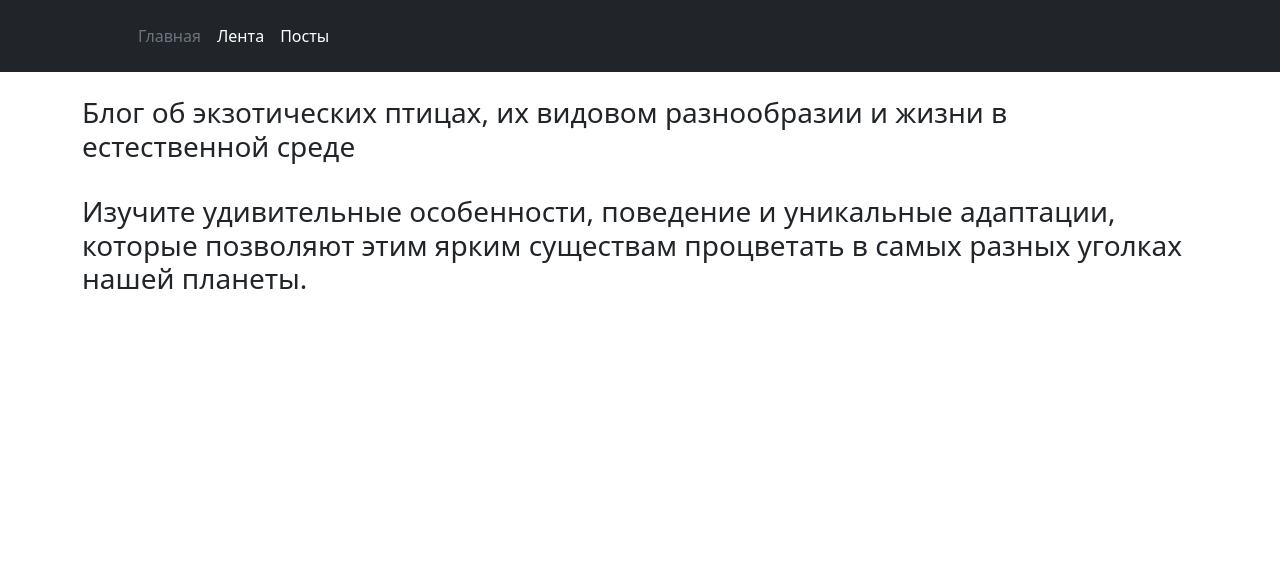
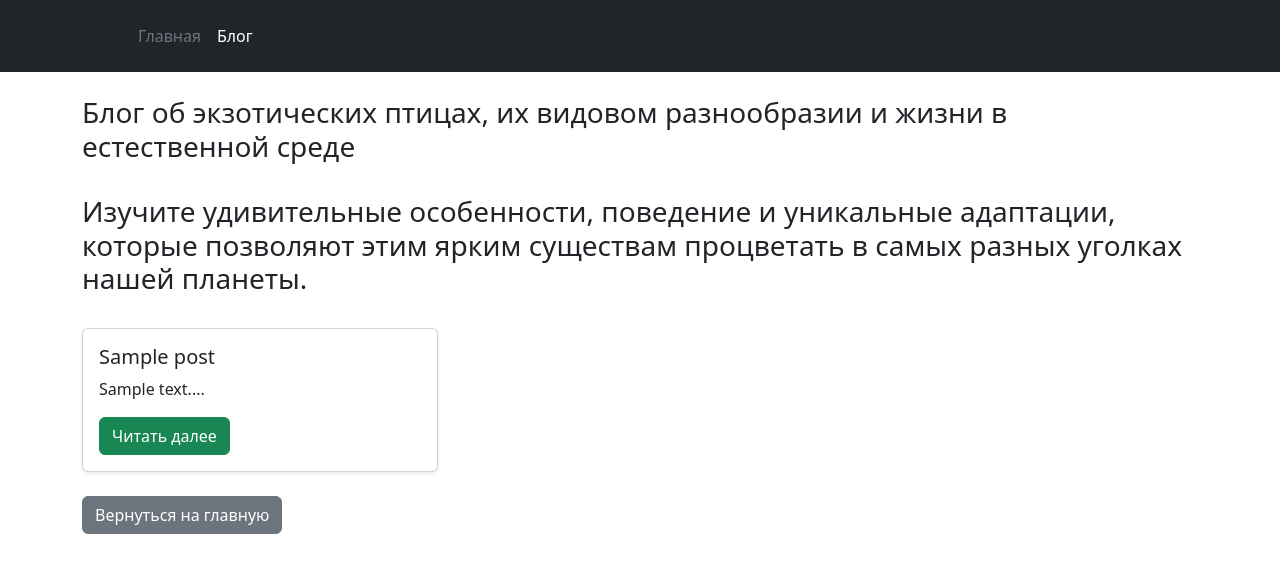
Before and after one commit to veroneoriginal/project_exotic_birds, a Flask app: page /blog in a window 1280 px wide. Shown: the top 573 px of the page. Run offline with Flask 3, Linux system fonts and the light colour scheme; tables that the repository leaves empty hold one stand-in row (values such as "Sample post"); parts of the project's set-up code (start-up, migrations or seed data) failed here and were passed over; some libraries are stand-ins or nearby versions.

Commit message:
the publication of posts has been implemented

```diff
--- a/main.py
+++ b/main.py
@@ -1,7 +1,7 @@
 from datetime import timedelta
 
 from dotenv import dotenv_values
-from flask import Flask, render_template, redirect, url_for, flash, session
+from flask import Flask, render_template, redirect, url_for, flash, session, abort
 from flask_migrate import Migrate
 from werkzeug.security import generate_password_hash, check_password_hash
 from flask_login import LoginManager, login_user, logout_user, login_required, current_user
@@ -87,10 +87,17 @@ def registration():
 
 @app.route("/login", methods=['GET', 'POST'])
 def login():
+    if current_user.is_authenticated:
+        return redirect(url_for('personal_account'))
+
     form = LoginForm()
+
     if form.validate_on_submit():
         user = User.query.filter_by(email=form.email.data).first()
-        if user and check_password_hash(user.password, form.password.data):
+        if user is not None:
+            flash("Такого пользователя не существует! Пожалуйста, зарегистрируйтесь!")
+            return redirect(url_for('registration'))
+        elif user and check_password_hash(user.password, form.password.data):
             login_user(user)
             session.permanent = True  # Делает сессию постоянной
             flash('Вы успешно вошли в систему!', 'success')
@@ -144,9 +151,22 @@ def view_post(post_id):
     return render_template('view_post.html', post=post)
 
 
+@app.route("/post/<int:post_id>/publish", methods=['POST'])
+@login_required
+def publish_post(post_id):
+    post = Post.query.get_or_404(post_id)
+    if post.user != current_user:
+        abort(403)
+    post.is_published = True
+    db.session.commit()
+    flash('Ваш пост опубликован!', 'success')
+    return redirect(url_for('blog'))
+
+
 @app.route('/blog')
 def blog():
-    return render_template('blog.html')
+    posts = Post.query.filter_by(is_published=True).all()
+    return render_template('blog.html', posts=posts)
 
 
 if __name__ == "__main__":
--- a/models/users_post.py
+++ b/models/users_post.py
@@ -1,6 +1,6 @@
 from datetime import datetime
 from sqlalchemy.orm import Mapped, mapped_column, relationship
-from sqlalchemy import ForeignKey, Integer, String, DateTime
+from sqlalchemy import ForeignKey, Integer, String, DateTime, Boolean
 from .database import db
 
 
@@ -10,5 +10,6 @@ class Post(db.Model):
     title: Mapped[str] = mapped_column(String, nullable=False)
     content: Mapped[str] = mapped_column(String, nullable=False)
     date_posted: Mapped[datetime] = mapped_column(DateTime, default=datetime.utcnow)
+    is_published: Mapped[bool] = mapped_column(Boolean, nullable=False, default=False)
     user_id: Mapped[int] = mapped_column(Integer, ForeignKey('users.id'), nullable=False)
     user = relationship('User', back_populates='posts')
--- a/templates/base.html
+++ b/templates/base.html
@@ -21,9 +21,8 @@
             </a>
 
             <ul class="nav col-12 col-lg-auto me-lg-auto mb-2 justify-content-center mb-md-0">
-                <li><a href="main_page.html" class="nav-link px-2 text-secondary">Главная</a></li>
-                <li><a href="#" class="nav-link px-2 text-white">Лента</a></li>
-                <li><a href="#" class="nav-link px-2 text-white">Посты</a></li>
+                <li><a href="/" class="nav-link px-2 text-secondary">Главная</a></li>
+                <li><a href="/blog" class="nav-link px-2 text-white">Блог</a></li>
             </ul>
 
         </div>
--- a/templates/blog.html
+++ b/templates/blog.html
@@ -3,7 +3,6 @@
 {% block title %}
 Блог
 {% endblock %}
-
 
 {% block main %}
 <br>
@@ -11,5 +10,21 @@
 <br>
 <h3>Изучите удивительные особенности, поведение и уникальные адаптации, которые позволяют
     этим ярким существам процветать в самых разных уголках нашей планеты.</h3>
-
+<br>
+<div class="row">
+    {% for post in posts %}
+    {% if post.is_published %}
+    <div class="col-md-4">
+        <div class="card mb-4 shadow-sm">
+            <div class="card-body">
+                <h5 class="card-title">{{ post.title }}</h5>
+                <p class="card-text">{{ post.content[:100] }}...</p>
+                <a href="{{ url_for('view_post', post_id=post.id) }}" class="btn btn-success">Читать далее</a>
+            </div>
+        </div>
+    </div>
+    {% endif %}
+    {% endfor %}
+</div>
+<a href="/" class="btn btn-secondary">Вернуться на главную</a>
 {% endblock %}
```
Also changed, not shown: migrations/versions/d6a24be0e576_add_is_published_column_to_post_model.py (added, +32 -0 lines), templates/personal_account.html (+7 -1 lines).
